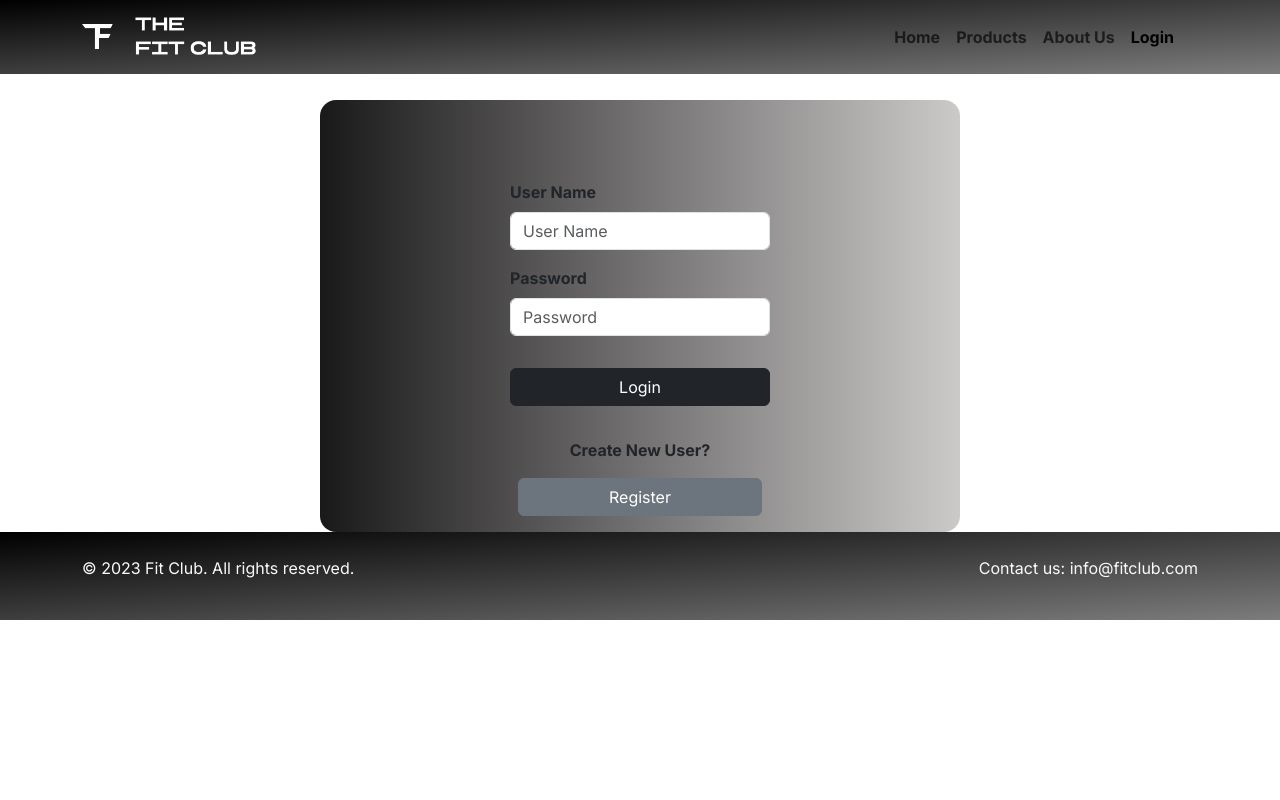
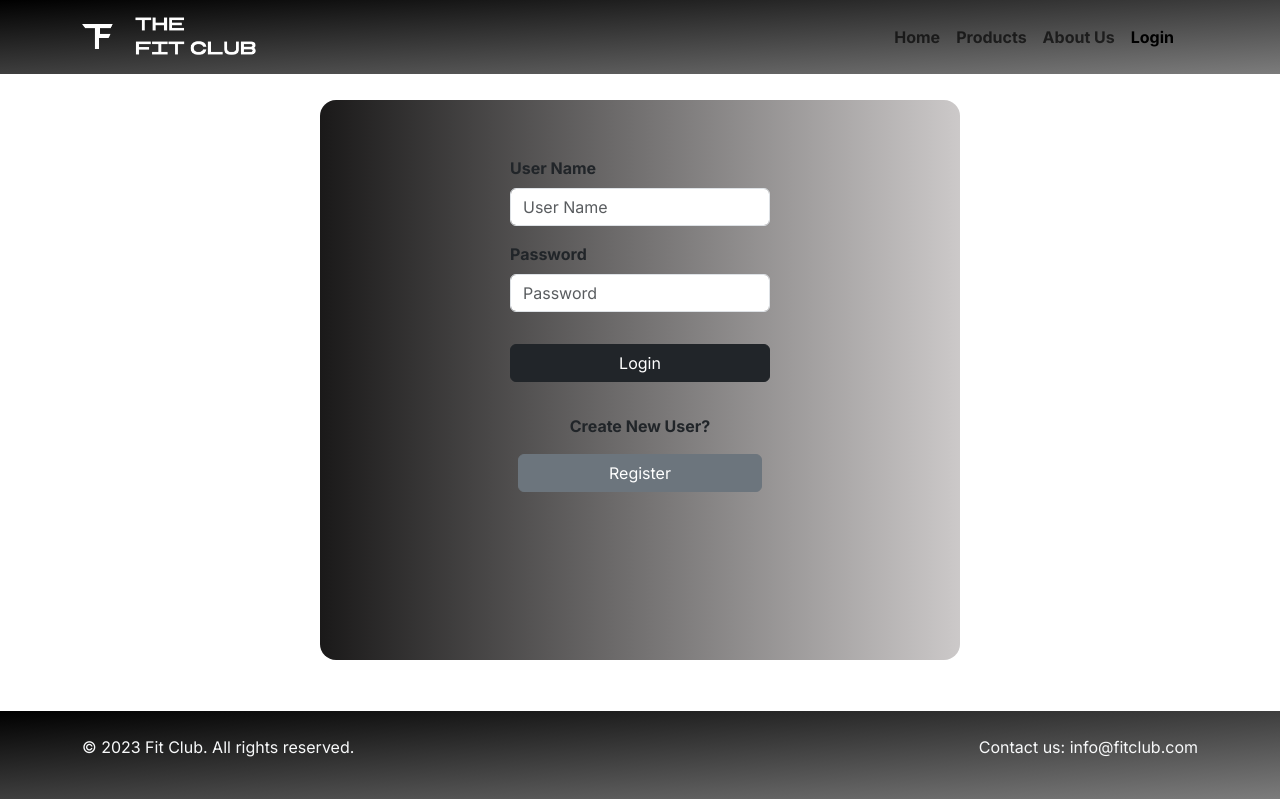
Before and after one commit to AhmedOsman99/E-Commerce_Website, a React (Create React App) app in the folder project/: page /login in a window 1280 px wide. Built offline with nearby package versions, Linux system fonts and the light colour scheme; no server answers.

Commit message:
Edit footer

```diff
--- a/project/package.json
+++ b/project/package.json
@@ -3,8 +3,8 @@
   "version": "0.1.0",
   "private": true,
   "dependencies": {
+    "@fortawesome/fontawesome-free": "^6.4.0",
     "@reduxjs/toolkit": "^1.9.5",
-    "@fortawesome/fontawesome-free": "^6.4.0",
     "@testing-library/jest-dom": "^5.16.5",
     "@testing-library/react": "^13.4.0",
     "@testing-library/user-event": "^13.5.0",
--- a/project/src/components/Aboutus.jsx
+++ b/project/src/components/Aboutus.jsx
@@ -4,7 +4,15 @@ import aboutUsImage from "../Images/aboutus2.webp";
 
 export function Aboutus() {
   return (
-    <div className="about-us">
+    <div
+      className="about-us"
+      style={{
+        minHeight: "calc(100vh - 163px)",
+        display: "flex",
+        justifyContent: "center",
+        alignItems: "center"
+      }}
+    >
       <Container className="about-us-content p-5 bg-light shadow mt-4 mb-4">
         <Row>
           <Col xs={12} md={6}>
@@ -12,8 +20,7 @@ export function Aboutus() {
               <img
                 src={aboutUsImage}
                 alt="About Us"
-                className="about-us-image"
-                style={{ maxWidth: "100%", height: "auto" }}
+                className="about-us-image img-fluid"
               />
             </div>
           </Col>
--- a/project/src/components/Login.jsx
+++ b/project/src/components/Login.jsx
@@ -5,8 +5,7 @@ import { Button, Form } from "react-bootstrap";
 import { NavLink } from "react-router-dom";
 import { useNavigate } from "react-router-dom";
 import { login } from "../Redux/userSlice";
-import './login.css'
-
+import "./login.css";
 
 export function Login() {
   const [userName, setUsername] = useState("");
@@ -40,15 +39,29 @@ export function Login() {
 
     if (foundUser) {
       dispatch(login(foundUser));
-      navigate('/products')
+      navigate("/products");
     } else {
       alert("Please register, you don't have an account.");
     }
   };
 
   return (
-    <div className="main">
-      <div className="d-flex justify-content-center align-items-center h-100 p-3 m-3 mt-5">
+    <div
+      style={{
+        minHeight: "calc(100vh - 163px)",
+        display: "flex",
+        justifyContent: "center",
+        alignItems: "center",
+      }}
+    >
+      <div
+        className="main"
+        style={{
+          marginBottom: "50px",
+          minHeight: "calc(100vh - 240px)",
+        }}
+      >
+        <div className="d-flex justify-content-center align-items-center h-100 p-3 m-3 mt-4">
           <Form className="form ">
             <Form.Group className="mb-3" controlId="formBasicEmail">
               <Form.Label>User Name</Form.Label>
@@ -104,5 +117,6 @@ export function Login() {
           </Button>
         </NavLink>
       </div>
+    </div>
   );
 }
--- a/project/src/components/Mynav.jsx
+++ b/project/src/components/Mynav.jsx
@@ -47,7 +47,7 @@ export function Mynav() {
               <NavLink
                 className="nav-link"
                 style={{ fontWeight: "bold" }}
-                to="/About us"
+                to="/aboutus"
               >
                 About Us
               </NavLink>
--- a/project/src/components/Products.jsx
+++ b/project/src/components/Products.jsx
@@ -1,16 +1,15 @@
-import React, { useEffect, useState } from 'react';
-import { Productsitems } from './Productsitems';
-import axios from 'axios';
-import { NavLink } from 'react-router-dom';
-import { useDispatch, useSelector } from 'react-redux';
-import { getProducts } from '../Redux/productsSlice';
+import React, { useEffect, useState } from "react";
+import { Productsitems } from "./Productsitems";
+import axios from "axios";
+import { NavLink } from "react-router-dom";
+import { useDispatch, useSelector } from "react-redux";
+import { getProducts } from "../Redux/productsSlice";
 
 export function Products() {
   // const [products, setProducts] = useState([]);
 
-
   const products = useSelector((state) => state.products);
-    const user =useSelector((state)=>state.users.user)
+  const user = useSelector((state) => state.users.user);
   const isAdmin = user?.admin;
   const dispatch = useDispatch();
 
@@ -39,16 +38,27 @@ export function Products() {
   //         });
   // };
 
-
   return (
-        <div className="products bg-light p-5 text-center" style={{ background: 'linear-gradient(to bottom left, #000000, #7c7c7c)' }}>
+    <div
+      className="products bg-light p-5 text-center"
+      style={{
+        background: "linear-gradient(to bottom left, #000000, #7c7c7c)",
+      }}
+    >
       <div className="container">
         <div className="row">
-                    {isAdmin && <NavLink to='/products/0/edit' className='btn btn-primary mb-5'>
+          {isAdmin && (
+            <NavLink to="/products/0/edit" className="btn btn-primary mb-5">
               Add New Product
-                    </NavLink>}
-                    {products.map(product => (
-                        <Productsitems key={product.id} product={product} dispatch={dispatch} isAdmin={isAdmin} />
+            </NavLink>
+          )}
+          {products.map((product) => (
+            <Productsitems
+              key={product.id}
+              product={product}
+              dispatch={dispatch}
+              isAdmin={isAdmin}
+            />
           ))}
         </div>
       </div>
--- a/project/src/components/Registeration.jsx
+++ b/project/src/components/Registeration.jsx
@@ -2,7 +2,7 @@ import React, { useState } from "react";
 import axios from "axios";
 import { useNavigate } from "react-router-dom";
 import { useDispatch, useSelector } from "react-redux";
-import {login} from './../Redux/userSlice'
+import { login } from "./../Redux/userSlice";
 
 export function Registeration() {
   let navigate = useNavigate();
@@ -60,14 +60,19 @@ export function Registeration() {
 
     if (validateForm()) {
       axios.post("http://localhost:3005/users", rest).then((res) => {
-        dispatch(login(res.data))
+        dispatch(login(res.data));
         navigate("/home");
       });
     }
   };
 
   return (
-    <div className="d-flex justify-content-center align-items-center h-100 p-3 m-3 mt-5">
+    <div
+      className="d-flex justify-content-center align-items-center h-100 p-3 m-3 mt-5"
+      style={{
+        minHeight: "calc(100vh - 226px)",
+      }}
+    >
       <form className="register form">
         <div className="row">
           <div className="col">
```
Also changed, not shown: project/src/components/login.css (line endings or trailing spaces), 1 other file (tests, documents, lock files or other folders). Lines whose indentation alone changed are shown as unchanged.
